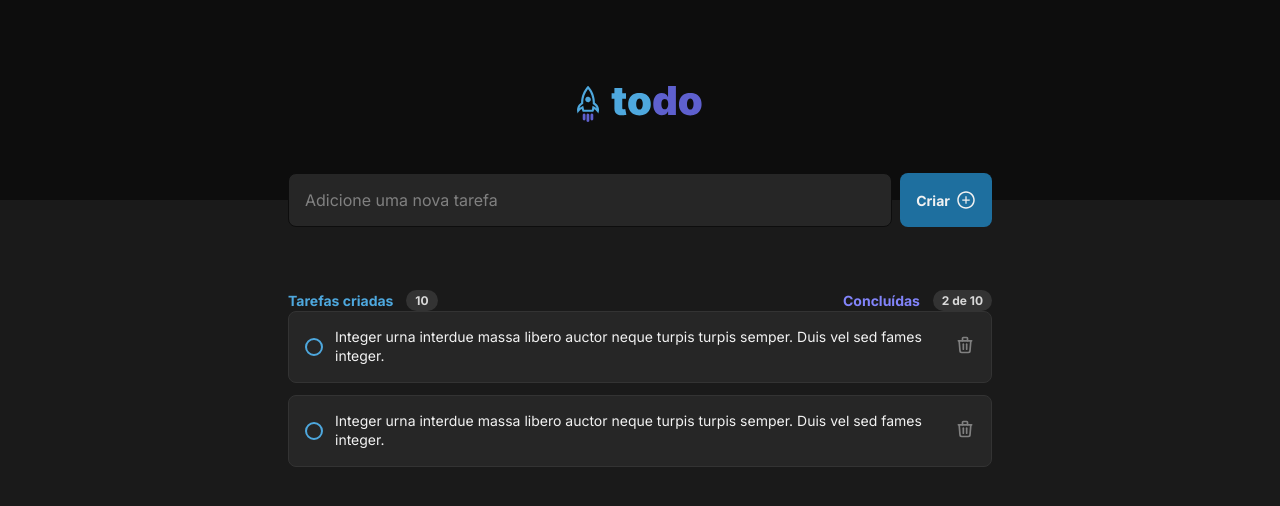
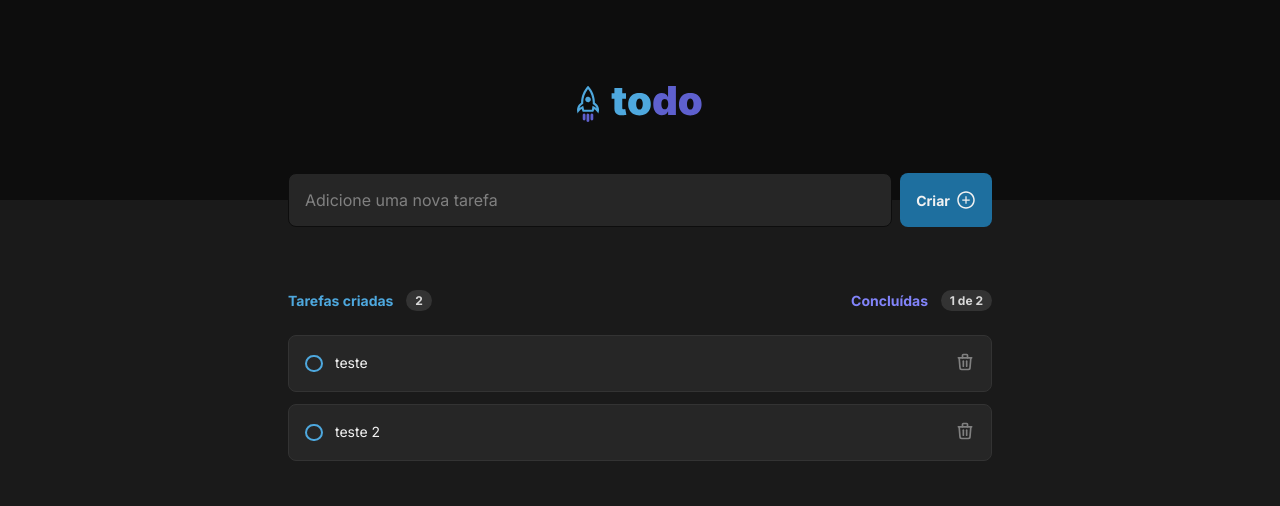
Before and after one commit to CarlosBettoi/desafio-01-Rocketseat, a React (Vite) app: page / in a window 1280 px wide. Shown: the top 506 px of the page. Built offline with nearby package versions, Linux system fonts and the light colour scheme.

Commit message:
javascript

```diff
--- a/src/App.tsx
+++ b/src/App.tsx
@@ -1,14 +1,55 @@
+import { useState } from "react"
 import { Header } from "./components/Header"
 import { Tasks } from "./components/Tasks"
 
+export interface ITask {
+  id: string;
+  title: string;
+  isCompleted: boolean;
+}
 
 function App() {
+
+  const [tasks, setTasks] = useState<ITask[]>([
+    {
+      id: 'teste',
+      title: 'teste',
+      isCompleted:true
+
+    },
+    {
+      id: 'dsadasd',
+      title: 'teste 2',
+      isCompleted:false
+
+    }
+  ]);
+
+  function addTask (taskTitle:string) {
+    setTasks([
+      ...tasks,
+      {
+        id: crypto.randomUUID(),
+        title: taskTitle,
+        isCompleted: false
+      }
+    ])
+
+  }
+
+  function deleteTaskById (taskId: string) {
+      const newTasks  = tasks.filter(task => task.id !== taskId)
+      setTasks(newTasks)
+  }
 
 
   return (
     <>
-    <Header/>
-    <Tasks/>
+    <Header onAddTask={addTask}/>
+    <Tasks
+      tasks={tasks}
+      onDelete = {deleteTaskById}
+      />
 
     </>
   )
--- a/src/components/Header/index.tsx
+++ b/src/components/Header/index.tsx
@@ -1,15 +1,36 @@
 import todoLogo from "../../assets/Logo.svg";
 import {AiOutlinePlusCircle} from 'react-icons/ai';
-
+import { useState } from "react"
 import styles from './header.module.css'
 
-export function Header () {
+interface Props {
+    onAddTask: (taskTitle:string) => void;
+}
+
+export function Header ({onAddTask}:Props) {
+
+    const [title, setTitle] = useState("");
+
+    function handleSubmit (event: FormEvent) {
+        event.preventDefault();
+        onAddTask(title)
+        setTitle("");
+
+    }
+
+    function onChangeTitle (event:ChangeEvent<HTMLInputElement>) {
+        setTitle(event.target.value);
+    }
+
     return (
         <header className={styles.header}>
             <img src={todoLogo} alt="" />
 
-            <form className={styles.newTaskForm}>
-                <input placeholder="Adicione uma nova tarefa"  />
+            <form className={styles.newTaskForm} onSubmit={handleSubmit}>
+                <input
+                    placeholder="Adicione uma nova tarefa"
+                    onChange={onChangeTitle}
+                    value={title}  />
 
                 <button>
                   Criar
--- a/src/components/Task/index.tsx
+++ b/src/components/Task/index.tsx
@@ -1,8 +1,13 @@
 import styles from './task.module.css'
 import {TbTrash} from 'react-icons/tb'
+import { ITask } from '../../App'
 
+interface Props {
+    task: ITask
+    onDelete: (taskId:string) => void;
+}
 
-export function Task() {
+export function Task({task, onDelete}:Props) {
     return (
         <div className={styles.task}>
             <button className={styles.checkContainer}>
@@ -11,11 +16,11 @@
 
             <p>
 
-                Integer urna interdue massa libero auctor neque turpis turpis semper. Duis vel sed fames integer.
+               {task.title}
 
             </p>
 
-            <button className={styles.deleteButton}>
+            <button className={styles.deleteButton} onClick={() => onDelete(task.id)}>
                 <TbTrash size={20} />
             </button>
 
--- a/src/components/Tasks/index.tsx
+++ b/src/components/Tasks/index.tsx
@@ -1,19 +1,29 @@
 import styles from './tasks.module.css';
 import { Task } from "../Task"
+import { ITask } from '../../App';
 
-export function Tasks () {
+interface Props {
+   tasks: ITask[];
+   onDelete: (taskId:string) => void
+}
+
+export function Tasks ({tasks, onDelete}:Props) {
+
+    const tasksQuantity = tasks.length;
+    const completedTasks = tasks.filter(task => task.isCompleted).length;
+
     return (
         <section className={styles.tasks}>
             <header className={styles.header}>
 
                 <div>
                     <p> Tarefas criadas </p>
-                    <span>10</span>
+                    <span>{tasksQuantity}</span>
                 </div>
 
                 <div>
                     <p className={styles.textPurple}>Concluídas</p>
-                    <span>2 de 10</span>
+                    <span>{completedTasks} de {tasksQuantity}</span>
 
 
                 </div>
@@ -22,8 +32,15 @@
             </header>
 
             <div className={styles.list}>
-                <Task/>
-                <Task/>
+                {tasks.map((task) =>(
+                  <Task
+                    key={task.id}
+                    task={task}
+                    onDelete={onDelete}
+                   />
+                ))}
+
+
             </div>
 
         </section>
--- a/src/components/Tasks/tasks.module.css
+++ b/src/components/Tasks/tasks.module.css
@@ -11,7 +11,7 @@
     display: flex;
     align-items: center;
     justify-content: space-between;
-    margin-top: 1.5rem;
+    margin-bottom: 1.5rem;
 
 }
 .header > div {
```
